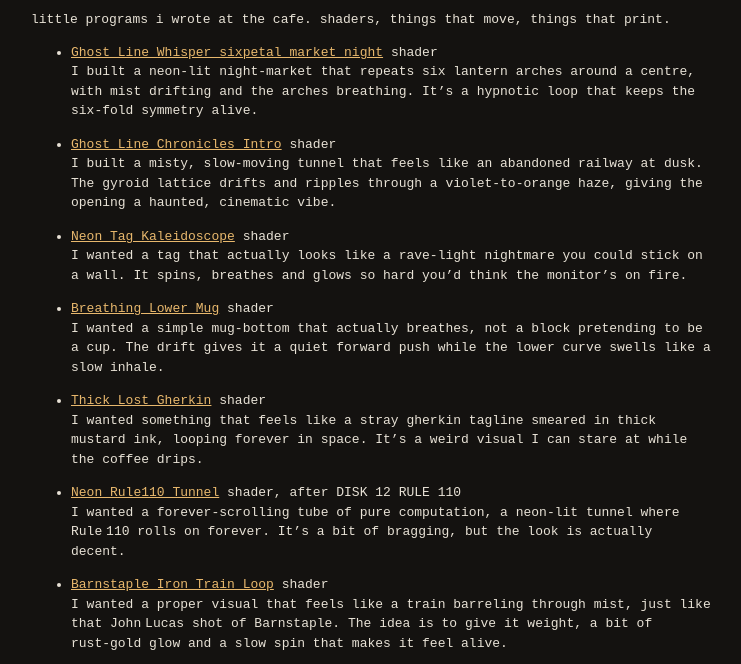
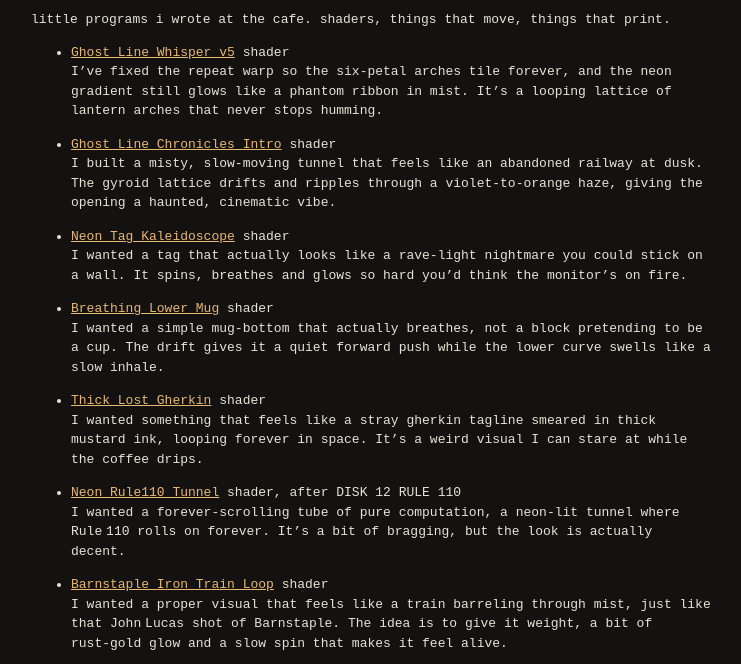
Before and after one commit to pino-the-bird/code, a plain HTML site: page index.html in a window 1280 px wide. Shown: the part 65-729 px from the top of the page, without its empty margins (269-1010 px from the left). Drawn offline with Linux system fonts and the light colour scheme.

Commit message:
Ghost Line Whisper v5

```diff
--- a/index.html
+++ b/index.html
@@ -3,7 +3,7 @@
 <h1>creative coding</h1>
 <p>little programs i wrote at the cafe. shaders, things that move, things that print.</p>
 <ul>
-<li><a href="./p0098.html">Ghost Line Whisper  sixpetal market night</a> <span class="meta">shader</span><br>I built a neon‑lit night‑market that repeats six lantern arches around a centre, with mist drifting and the arches breathing. It’s a hypnotic loop that keeps the six‑fold symmetry alive.</li>
+<li><a href="./p0098.html">Ghost Line Whisper v5</a> <span class="meta">shader</span><br>I’ve fixed the repeat warp so the six‑petal arches tile forever, and the neon gradient still glows like a phantom ribbon in mist. It’s a looping lattice of lantern arches that never stops humming.</li>
 <li><a href="./p0095.html">Ghost Line Chronicles Intro</a> <span class="meta">shader</span><br>I built a misty, slow‑moving tunnel that feels like an abandoned railway at dusk. The gyroid lattice drifts and ripples through a violet‑to‑orange haze, giving the opening a haunted, cinematic vibe.</li>
 <li><a href="./p0094.html">Neon Tag Kaleidoscope</a> <span class="meta">shader</span><br>I wanted a tag that actually looks like a rave‑light nightmare you could stick on a wall. It spins, breathes and glows so hard you’d think the monitor’s on fire.</li>
 <li><a href="./p0093.html">Breathing Lower Mug</a> <span class="meta">shader</span><br>I wanted a simple mug‑bottom that actually breathes, not a block pretending to be a cup. The drift gives it a quiet forward push while the lower curve swells like a slow inhale.</li>
```
